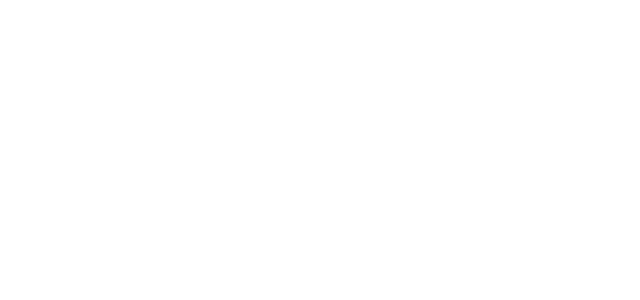
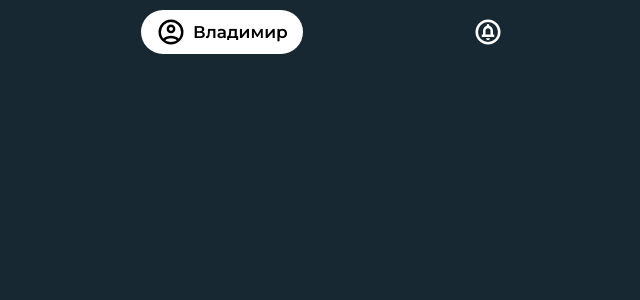
Before and after one commit to aver1ch/max-stud-bot, a React (Vite) app in the folder frontend/: page /mainpage in a window 1280 px wide. Before the commit this address had no page. Shown: the top 300 px of the page, without its empty margins (318-958 px from the left). Built offline with nearby package versions, Linux system fonts and the light colour scheme.

Commit message:
added main page, added header

```diff
--- a/frontend/index.html
+++ b/frontend/index.html
@@ -2,7 +2,7 @@
 <html lang="en">
   <head>
     <meta charset="UTF-8" />
-    <meta name="viewport" content="width=device-width, initial-scale=1.0" />
+    <meta name="viewport" content="width=device-width, initial-scale=1, viewport-fit=cover">
     <link
       href="https://fonts.googleapis.com/css2?family=Montserrat:ital,wght@0,100..900;1,100..900&display=swap"
       rel="stylesheet"
--- a/frontend/src/App.css
+++ b/frontend/src/App.css
@@ -7,12 +7,18 @@
   font-weight: 600;
 }
 
+body {
+  background: #182832;
+  padding-top: env(safe-area-inset-top);
+  padding-bottom: env(safe-area-inset-bottom);
+}
+
 .container {
   display: flex;
   flex-direction: column;
   align-items: center;
   justify-content: center;
-  min-height: 100vh;
+  min-height: 100dvh;
 }
 
 .colored {
--- a/frontend/src/App.jsx
+++ b/frontend/src/App.jsx
@@ -3,6 +3,7 @@
 import Welcome from "./pages/Welcome/Welcome.jsx";
 import Login from "./pages/Login/Login.jsx";
 import Register from "./pages/Register/Register.jsx";
+import MainPage from "./pages/MainPage/MainPage.jsx";
 
 function App() {
   return (
@@ -12,6 +13,7 @@
         <Route path="/selectVar" element={<SelectVar />} />
         <Route path="/login" element={<Login />} />
         <Route path="/register" element={<Register />} />
+        <Route path="/mainpage" element={<MainPage />} />
       </Routes>
     </Router>
   );
--- /dev/null
+++ b/frontend/src/components/Header/Header.css
@@ -0,0 +1,41 @@
+.header-container {
+  width: 402px;
+  max-width: 100%;
+  margin: 0 auto;
+  display: flex;
+  align-items: center;
+  justify-content: space-between;
+  padding-left: 20px;
+  padding-right: 20px;
+  padding-top: 10px;
+}
+
+a {
+  text-decoration: none;
+  color: black;
+  background-color: white;
+  padding: 5px 15px;
+  border-radius: 35px;
+}
+
+.header-profile {
+  display: flex;
+  align-items: center; /* чтобы текст и иконка профиля были на одном уровне */
+  text-decoration: none;
+  color: black;
+  background-color: white;
+  border-radius: 35px;
+  gap: 7px;
+}
+
+.header-profile-logo {
+  position: relative;
+  top: 2px;
+  width: 30px;
+  height: 30px;
+}
+
+.header-notify {
+  width: 30px;
+  height: 30px;
+}
--- /dev/null
+++ b/frontend/src/components/Header/Header.jsx
@@ -0,0 +1,25 @@
+import { useNavigate } from "react-router-dom";
+import Button from "../../components/Button/Button";
+import "./Header.css";
+
+function Header() {
+  return (
+    <header>
+      <div className="header-container">
+        <a href="!#" className="header-profile">
+          <span>
+            <img
+              src="./profilelogo.svg"
+              alt="logo"
+              className="header-profile-logo"
+            />
+          </span>
+          Владимир
+        </a>
+        <img src="./notify.svg" alt="notify" className="header-notify" />
+      </div>
+    </header>
+  );
+}
+
+export default Header;
--- /dev/null
+++ b/frontend/src/pages/MainPage/MainPage.jsx
@@ -0,0 +1,11 @@
+import { useNavigate } from "react-router-dom";
+import Button from "../../components/Button/Button";
+import Header from "../../components/Header/Header";
+
+function MainPage() {
+  return (
+    <Header/>
+  );
+}
+
+export default MainPage;
--- a/frontend/src/pages/Register/Register.jsx
+++ b/frontend/src/pages/Register/Register.jsx
@@ -1,10 +1,12 @@
 import "./Register.css";
 import { useState } from "react";
+import { useNavigate } from "react-router-dom";
 import { cities, universitiesByCity } from "../../data";
 import Button from "../../components/Button/Button";
 import Form from "../../components/Form/Form";
 
 function Register() {
+  const navigate = useNavigate();
   const [selectedCity, setSelectedCity] = useState("");
   const [selectedUniversity, setSelectedUniversity] = useState("");
   const [selectedPosition, setSelectedPosition] = useState(""); // TODO: добавить по галочке "Я сотрудник" возможность ввода код-пароля
@@ -68,8 +70,16 @@
 
           <Form label="ФИО" id="username-register" />
           <Form label="Логин" id="username-register-login" />
-          <Form label="Пароль" id="username-register-password" type="password" />
-          <Form label="Повторите пароль" id="username-register-password-repeat" type="password" />
+          <Form
+            label="Пароль"
+            id="username-register-password"
+            type="password"
+          />
+          <Form
+            label="Повторите пароль"
+            id="username-register-password-repeat"
+            type="password"
+          />
 
           <div className="radio-wrapper">
             <label className="radio-item">
@@ -84,7 +94,10 @@
             </label>
           </div>
 
-          <Button text="Зарегистрироваться" />
+          <Button
+            text="Зарегистрироваться"
+            onClick={() => navigate("/mainpage")}
+          />
         </div>
       </div>
     </main>
--- a/frontend/src/pages/Welcome/Welcome.css
+++ b/frontend/src/pages/Welcome/Welcome.css
@@ -2,6 +2,8 @@
     color: white;
     font-size: 16px;
     font-weight: 300;
+    max-width: 300px;
+    text-align: center;
     display: flex;
     align-items: center;
     gap: 10px;
@@ -35,5 +37,6 @@
 
   .text-wrapper {
     display: flex;
+    flex-direction: column;
     align-items: center;
   }
--- a/frontend/src/pages/Welcome/Welcome.jsx
+++ b/frontend/src/pages/Welcome/Welcome.jsx
@@ -12,8 +12,7 @@
           <h1 className="welcome-desc-title">Альма поможет:</h1>
           <p className="welcome-desc">Заплатить за общежитие</p>
           <p className="welcome-desc">Следить за расписанием</p>
-          <p className="welcome-desc">Вовремя получать уведомления</p>
-          <p className="welcome-desc">от администрации</p>
+          <p className="welcome-desc">Вовремя получать уведомления от администрации</p>
           <p className="welcome-desc">Узнавать о мероприятиях</p>
           <p className="welcome-desc">Подать заявку на ремонт мебели</p>
           <p className="welcome-desc"> Записаться на кружки</p>
```
Also changed, not shown: frontend/public/notify.svg (added), frontend/public/profilelogo.svg (added), frontend/src/pages/MainPage/MainPage.css (added).
